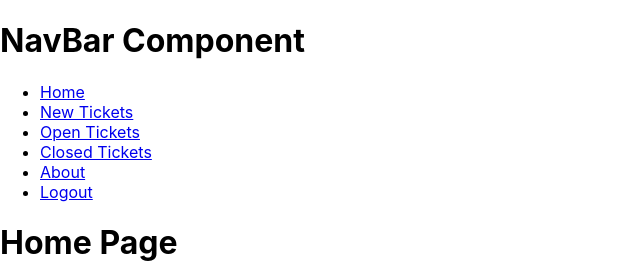
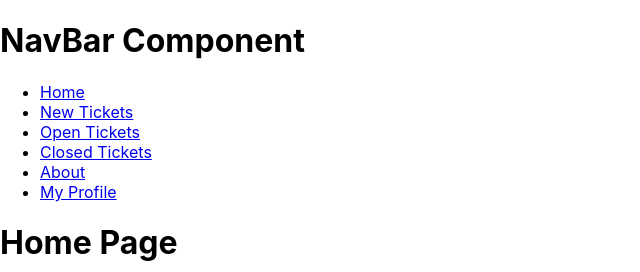
Before and after one commit to 4564831/tickets, a React (Create React App) app: page / in a window 1280 px wide. Shown: the top 272 px of the page, without its empty margins (0-640 px from the left). Built offline with nearby package versions, Linux system fonts and the light colour scheme; no server answers; sample sign-in values are in the browser's storage.

Commit message:
dynamically change header on login/signout

```diff
--- a/src/components/Header.js
+++ b/src/components/Header.js
@@ -1,8 +1,21 @@
+import { useEffect, useState } from "react";
 import { useLocation, useNavigate, Link } from "react-router-dom";
+import { getAuth, onAuthStateChanged } from "firebase/auth";
 
 export default function Header() {
+  const [pageState, setPageState] = useState("Sign in");
   const location = useLocation();
   const navigate = useNavigate();
+  const auth = getAuth();
+  useEffect(() => {
+    onAuthStateChanged(auth, (user) => {
+      if (user) {
+        setPageState("My Profile");
+      } else {
+        setPageState("Sign in");
+      }
+    });
+  }, [auth]);
   function pathMatchRoute(route) {
     if (route === location.pathname) {
       return true;
@@ -19,7 +32,7 @@ export default function Header() {
             <li><Link to="/open">Open Tickets</Link></li>
             <li><Link to="/closed">Closed Tickets</Link></li>
             <li><Link to="/about">About</Link></li>
-            <li><Link to="/">Logout</Link></li>
+            <li><Link to="/profile">{pageState}</Link></li>
           </ul>
         </div>
       </header>
```
